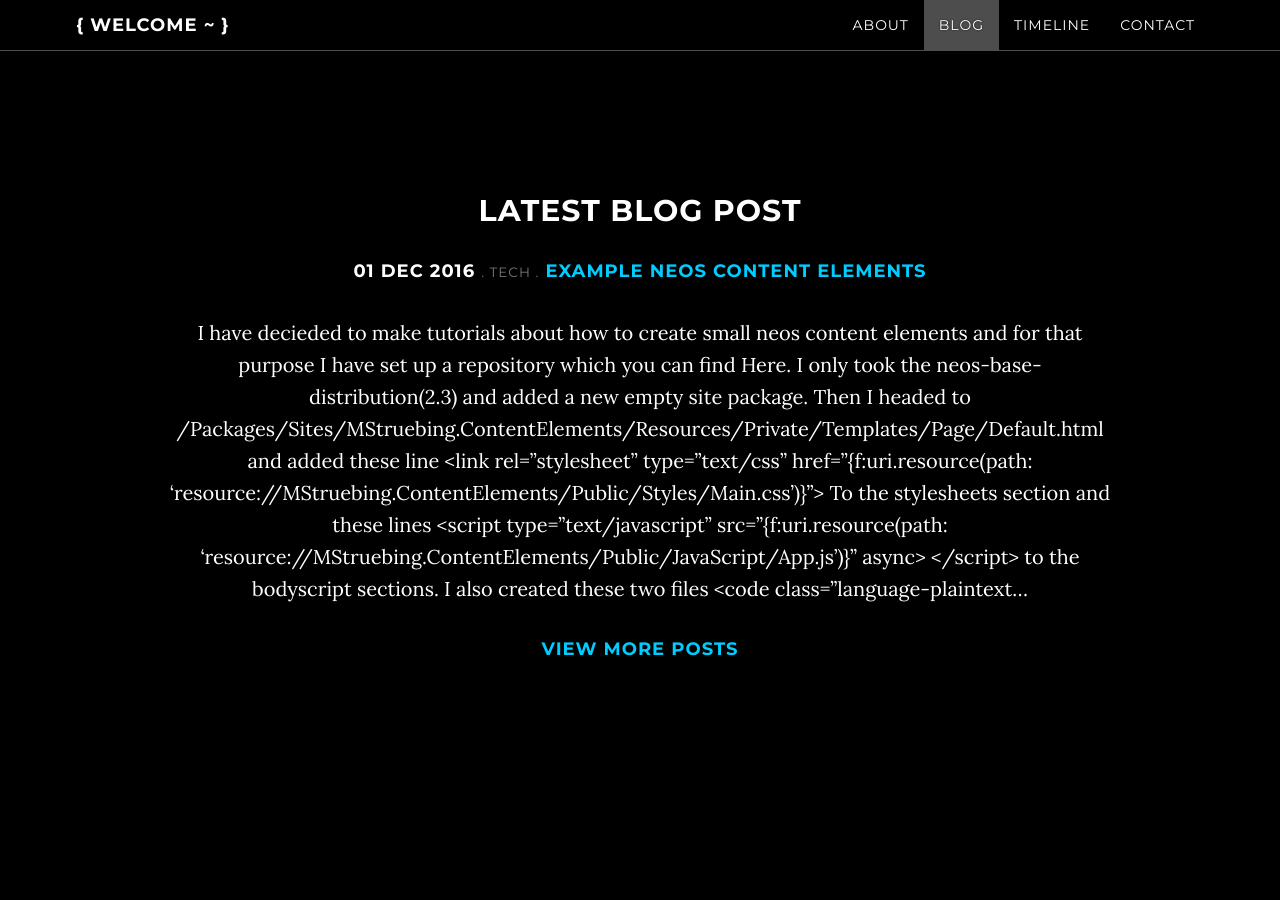
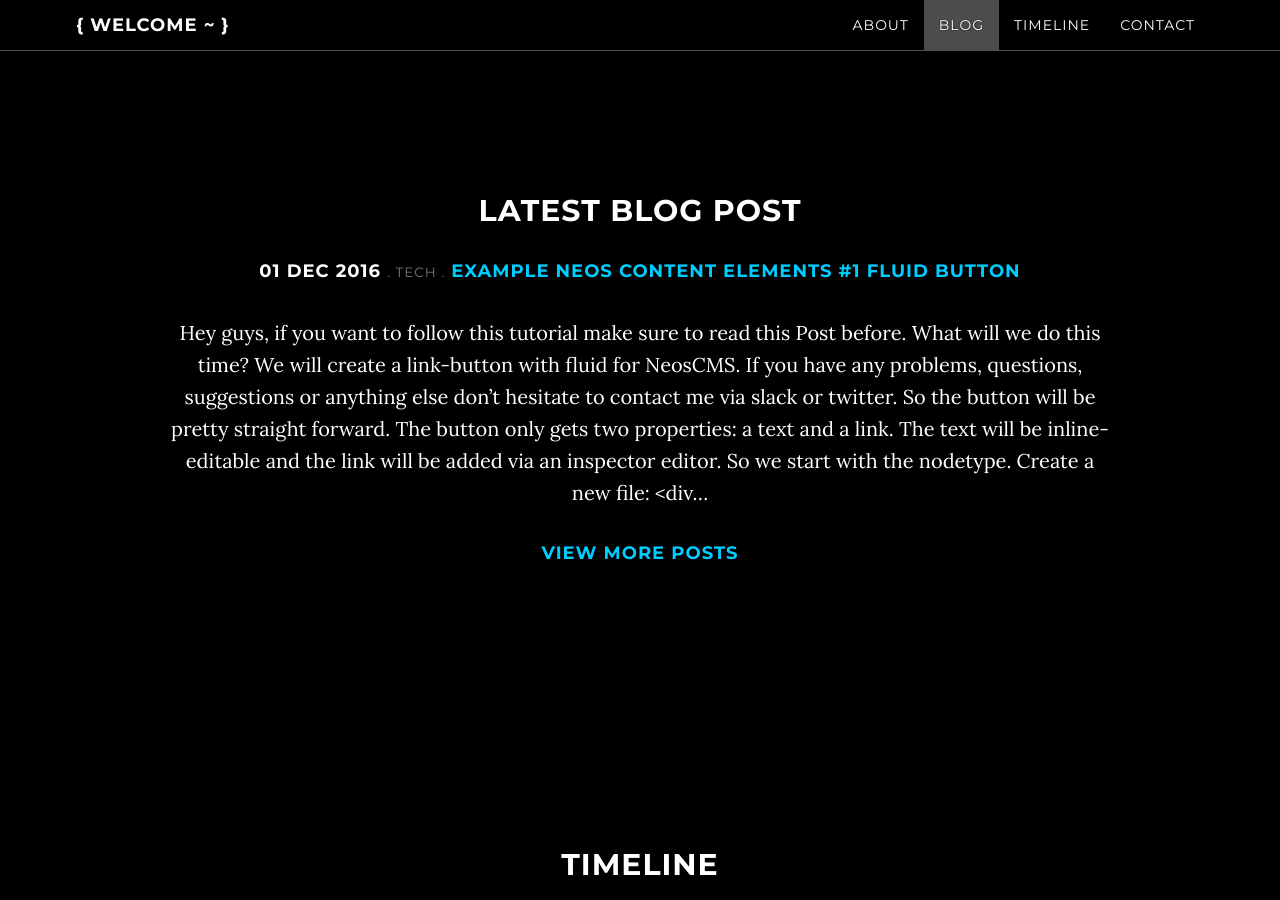
Before and after one commit to mstruebing/mstruebing.github.io, a Jekyll site: the page built from index.html, in a window 1280 px wide and 900 px high, scrolled down 1804 px. Built offline with Jekyll 4.4.1, drawn with Linux system fonts in a browser that asks for light colours; nearby versions of some CDN libraries.

Commit message:
TASK: new blogpost

````diff
--- a/_posts/2016-12-01-neos-conent-elements.md
+++ b/_posts/2016-12-01-neos-conent-elements.md
@@ -1,15 +1,15 @@
 ---
 layout: post
 section-type: post
-title: Example Neos Content Elements
+title: 'Example Neos Content Elements #0 Introduction'
 category: tech
-tags: [ 'NeosCMS', 'programming', 'tutorial' ]
+tags: [ 'NeosCMS', 'programming', 'tutorial', 'guide' ]
 ---
 
-I have decieded to make tutorials about how to create small neos content elements and for that purpose I have set up a repository
-which you can find [Here](https://github.com/mstruebing/neos-content-elements).
+I have decided to make tutorials about how to create small Neos content elements and for that purpose I have set up a repository
+which you can find [here](https://github.com/mstruebing/neos-content-elements).
 
-I only took the [neos-base-distribution(2.3)](https://github.com/neos/neos-base-distribution) and added a new empty site package.
+I only used the [neos-base-distribution(2.3)](https://github.com/neos/neos-base-distribution) and added a new empty site package.
 
 Then I headed to `/Packages/Sites/MStruebing.ContentElements/Resources/Private/Templates/Page/Default.html`
 and added these line
@@ -26,7 +26,7 @@ To the stylesheets section and these lines
 </script>
 ```
 
-to the bodyscript sections.
+to the bodyScript sections.
 
 I also created these two files
 `/Packages/Sites/MStruebing.ContentElements/Resources/Public/Styles/Main.css`
@@ -37,3 +37,4 @@ Anything else is not modified and I will only modify them within the content ele
 I will edit this post and add a list with every content element I have created.
 
 # Content elements
+- [Link Button Fluid]({{site.url}}/tech/2016/12/01/neos-conent-elements.html)
--- /dev/null
+++ b/_posts/2016-12-01-neos-example-button-fluid.md
@@ -0,0 +1,100 @@
+---
+layout: post
+section-type: post
+title: 'Example Neos Content Elements #1 Fluid Button'
+category: tech
+tags: [ 'NeosCMS', 'programming', 'tutorial', 'guide' ]
+---
+
+Hey guys, if you want to follow this tutorial make sure to read [this Post]({{site.url}}/tech/2016/12/01/neos-conent-elements.html) before.
+
+What will we do this time? We will create a link-button with fluid for NeosCMS.
+If you have any problems, questions, suggestions or anything else don't hesitate to contact me via slack or twitter.
+
+So the button will be pretty straight forward. The button only gets two properties: a text and a link.
+The text will be inline-editable and the link will be added via an inspector editor.
+
+So we start with the nodetype.
+
+Create a new file:
+
+```
+touch /Packages/Sites/MStruebing.ContentElements/Configuration/NodeTypes.Button.yaml
+```
+
+In that file add the following content:
+
+```
+Mstruebing.ContentElements:ButtonFluid':
+  superTypes:
+    'TYPO3.Neos:Content': TRUE
+    'TYPO3.Neos.NodeTypes:LinkMixin': TRUE
+  ui:
+    label: 'Button-Fluid'
+    icon: 'icon-object-group'
+    inspector:
+      groups:
+        link:
+          label: Link
+  properties:
+    buttonText:
+      type: string
+      ui:
+        inlineEditable: TRUE
+        aloha:
+          placeholder: 'Enter button text here ...'
+    link:
+      ui:
+        inspector:
+          group: link
+
+```
+
+What is this stuff doing?
+The first line is just an identifier.
+The supertypes are types from which this content element inherits.
+So this one inherits from `TYPO3.Neos:Content` - it is content right? And from `TYPO3.Neos.NodeTypes:LinkMixin`
+We can go to `/Packages/Application/TYPO3.Neos.NodeTypes/Configuration` and watch the content of the`NodeTypes.Mixins.yaml`.
+There we can see that this is an abstract nodetype which is similar to the oop world. That means that no instance can be created of this but it can be used to inherit from it to get default settings for example. We can see that the default settings are mostly self-explanatory. The interesting one here is the editor. This is an editor which is displayed in the right-sidebar. There are some others to but this one is for links, so we don't have to implement one by ourself or define one in our nodetype, because we are inherit from this one. We firstly define an label and icon which is displayed in the 'create new' dialog. Then we define a inspector group called link with the label Link to structure our inspector :). We set two properties buttonText and link, this are also the names which can be accessed via fluid, nothing more is needed for that. So buttonText is of type string and it is an inlineEditable element aloha, which is the current inline editor of neos gets an placeholder.
+The link property is only assigned to an inspector group, all other settings are available by he LinkMixin already.
+
+Create a new fluid template
+
+```
+touch Packages/Sites/MStruebing.ContentElements/Resources/Private/Templates/NodeTypes/ButtonFluid.html
+```
+
+And adjust the content like this:
+
+```
+{namespace neos=TYPO3\Neos\ViewHelpers}
+
+<f:if condition="{neos:rendering.inBackend()}">
+    <f:then>
+        <span class="btn">
+            {neos:contentElement.editable(property: 'buttonText', tag: 'span')}
+        </span>
+    </f:then>
+    <f:else>
+        <a href="{link}" target="blank" class="btn">
+            {buttonText->f:format.raw()}
+        </a>
+    </f:else>
+</f:if>
+```
+
+At first we define a namespace neos and set it to the neos viewhelpers. You can see which are available in `Packages/Application/TYPO3.Neos/Classes/TYPO3/Neos/ViewHelpers/`.
+The if condition evaluates to true if the page is rendered in the backend like the name already suggests.
+The `{neos:contentElement.editable(property: 'buttonText', tag: 'span')}` says that the buttonText is an inline editable property and the surrounding element - in which the magic happens that it can be inline edited - should be a span.
+And that is basically all we have to do.
+To prettify the output we can got to `Packages/Sites/MStruebing.ContentElements/Resources/Public/Styles/Main.css` and add the following small css snippet:
+
+```
+.btn {
+    display: inline-block;
+    background-color: LawnGreen;
+    padding: 20px;
+}
+```
+
+You can take [this commit](https://github.com/mstruebing/neos-content-elements/commit/872822dcda0086ffbdbfd7226b816298eeed8c3f) as an reference to this guide
````
